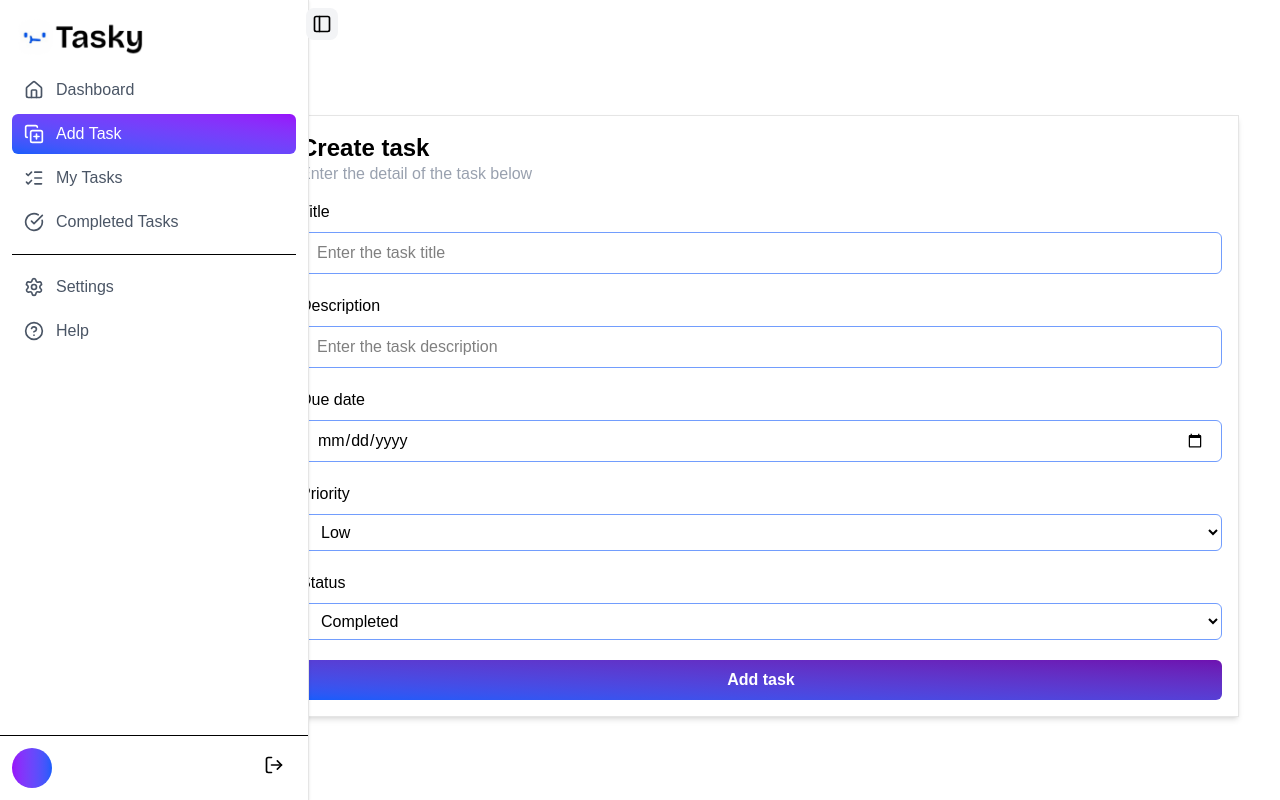
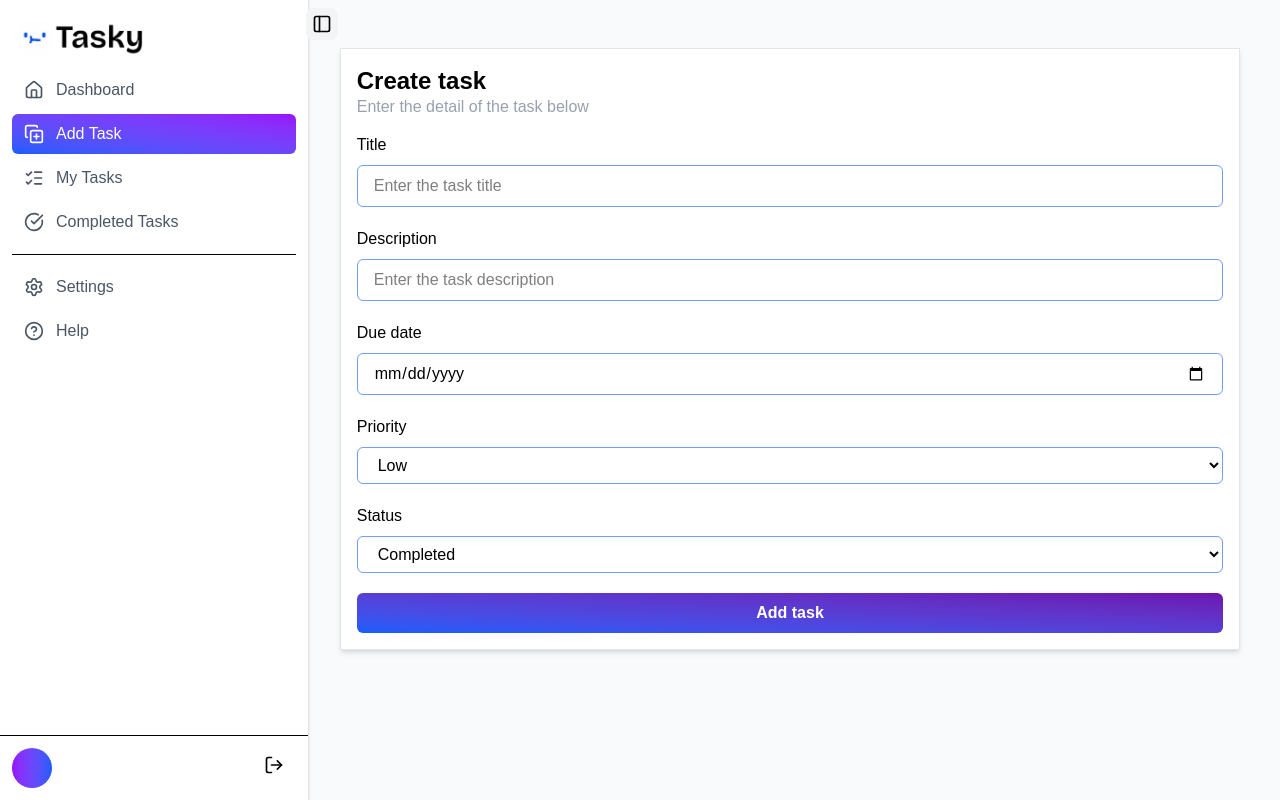
Before and after one commit to Maxamed459/Task_Management_frontend, a Next.js app: page /dashboard/add-tasks in a window 1280 px wide. Built offline with nearby package versions, Linux system fonts and the light colour scheme.

Commit message:
updated the ui

```diff
--- a/app/dashboard/layout.tsx
+++ b/app/dashboard/layout.tsx
@@ -5,10 +5,11 @@ import type { Metadata } from "next";
 import { Geist, Geist_Mono } from "next/font/google";
 import "../globals.css";
 import {Sidebar, SidebarItem} from "@/components/Sidebar";
-import { ChevronFirst, CircleCheckBig, CopyPlus, HelpCircle, Home, LifeBuoy, ListChecks, Settings } from "lucide-react";
+import { CircleCheckBig, CopyPlus, HelpCircle, Home, LifeBuoy, ListChecks, Settings } from "lucide-react";
 import ExpandIcon from "@/components/ExpandIcon";
 import { SidebarProvider } from "@/components/providers/SidebarProvider";
 import { QueryClient, QueryClientProvider } from "@tanstack/react-query";
+import DashboardShell from "@/components/DashShell";
 
 const queryClient = new QueryClient()
 
@@ -37,21 +38,11 @@ export default function DashboardLayout({children}: {
 
             <Providers>
               <SidebarProvider>
-              <div className="flex relative">
-                <Sidebar>
-                  <SidebarItem icon={<Home size={20} />} text="Dashboard" href="/dashboard"/>
-                  <SidebarItem icon={<CopyPlus size={20} />} text="Add Task" href="/dashboard/add-tasks" />
-                  <SidebarItem icon={<ListChecks size={20} />} text="My Tasks" href="/dashboard/tasks" />
-                  <SidebarItem icon={<CircleCheckBig size={20} />} text="Completed Tasks" href="/dashboard/completed-tasks" />
-                  <hr className="my-3" />
-                  <SidebarItem icon={<Settings size={20} />} text="Settings" href="/dashboard/settings" />
-                  <SidebarItem icon={<HelpCircle size={20} />} text="Help" href="/dashboard/help" />
-                </Sidebar>
-                <ExpandIcon />
-                  <QueryClientProvider  client={queryClient}>
-                    {children}
-                  </QueryClientProvider>
-              </div>
+              <QueryClientProvider client={queryClient}>
+                <DashboardShell>
+                  {children}
+                </DashboardShell>
+              </QueryClientProvider>
             </SidebarProvider>
             </Providers>
 
```
